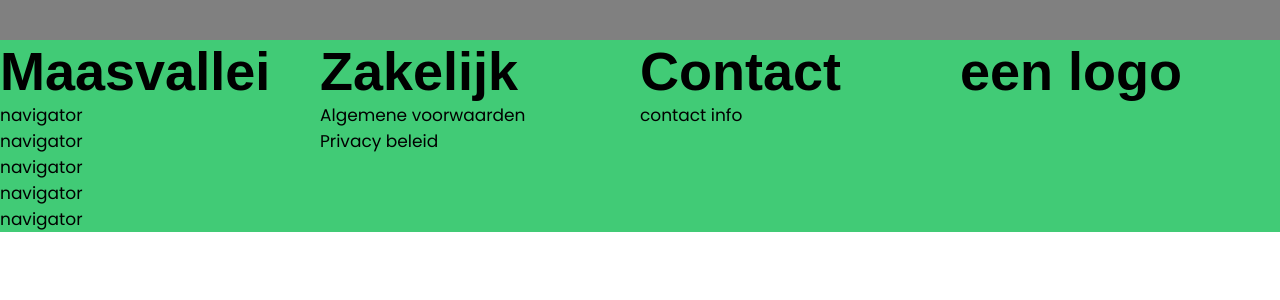
After one commit to Draagn282/Praktijkwijzer, a PHP site: page /schoonmaak/dashboardCleaner.php in a window 1280 px wide. The commit adds this page. Shown: the top 300 px of the page. Run offline with PHP 8.4, Linux system fonts and the light colour scheme; some web fonts are replaced.

Commit message:
voor daan
push voor de margins en padding

```diff
--- a/css/styles.css
+++ b/css/styles.css
@@ -19,22 +19,24 @@ voor elke section zet een space  */
 /* -- TITLES EN PARAGRAPHS */
 /* -- PAGES */
 /* -- HOME PAGE */
+/* -- SCHOONMAAK DASHBOARD */
 
 /************************* ALGEMENEEN *************************/
 
 @import url("https://fonts.googleapis.com/css2?family=Open+Sans:wght@500&family=Poppins&display=swap");
-
+@import url("https://fonts.cdnfonts.com/css/nature");
 :root {
   --primary: #000000;
-  --secondary: #ffffff;
+  --secondary: #41cb76;
   --black: #000000;
   --white: #ffffff;
   --popins: "Poppins", sans-serif;
   --sans: "Open Sans", sans-serif;
+  --nature: "Nature", sans-serif;
 }
 
 ::selection {
-  color: var(--secondary);
+  color: rgb(255, 201, 86);
 }
 
 * {
@@ -46,8 +48,6 @@ voor elke section zet een space  */
 
 /********** TITLES EN PARAGRAPHS **********/
 
-h1,
-h2,
 h3,
 h4,
 h5,
@@ -59,7 +59,9 @@ p {
 
 h1,
 h2 {
-  font-size: 72px;
+  font-size: 54px;
+  font-family: var(--nature);
+  color: var(--primary);
 }
 
 h3 {
@@ -141,3 +143,55 @@ header {
   height: 40px;
   background-color: grey;
 }
+
+/************************* SCHOONMAAK DASHBOARD *************************/
+
+/********** MAIN UX **********/
+.dc-ux-section {
+  width: 100%;
+  height: auto;
+  display: flex;
+  justify-content: center;
+}
+
+.dc-ux-wrapped-section {
+  width: 100%;
+  height: auto;
+  max-width: 1500px;
+  display: flex;
+  justify-content: space-between;
+  background-color: var(--secondary);
+}
+
+.dc-ux-block-section {
+  width: 25%;
+}
+
+.dc-ux-block-div {
+  width: fit-content;
+}
+
+@media only screen and (max-width: 1200px) {
+  .dc-ux-wrapped-section {
+    flex-wrap: wrap;
+  }
+  .dc-ux-block-section {
+    width: 50%;
+    display: flex;
+    justify-content: center;
+  }
+}
+
+@media only screen and (max-width: 767px) {
+  .dc-ux-block-section {
+    width: 100%;
+  }
+}
+
+/********** HEADER **********/
+
+/********** FOOTER **********/
+
+/********** dashboard **********/
+
+/********** BUTTTONS **********/
--- /dev/null
+++ b/schoonmaak/dashboardCleaner.php
@@ -0,0 +1,50 @@
+<!DOCTYPE html>
+<html lang="en">
+  <head>
+    <meta charset="UTF-8" />
+    <meta http-equiv="X-UA-Compatible" content="IE=edge" />
+    <meta name="viewport" content="width=device-width, initial-scale=1.0" />
+    <link rel="stylesheet" href="../css/styles.css" />
+    <!--- vergeet favicon niet --->
+    <link rel="shortcuticon" href="#" />
+    <title>Document</title>
+  </head>
+  <body>
+    <header></header>
+    <main></main>
+    <footer>
+      <section class="dc-ux-section">
+        <section class="dc-ux-wrapped-section">
+          <section class="dc-ux-block-section">
+            <div class="dc-ux-block-div">
+              <h2>Maasvallei</h2>
+              <p>navigator</p>
+              <p>navigator</p>
+              <p>navigator</p>
+              <p>navigator</p>
+              <p>navigator</p>
+            </div>
+          </section>
+          <section class="dc-ux-block-section">
+            <div class="dc-ux-block-div">
+              <h2>Zakelijk</h2>
+              <p>Algemene voorwaarden</p>
+              <p>Privacy beleid</p>
+            </div>
+          </section>
+          <section class="dc-ux-block-section">
+            <div class="dc-ux-block-div">
+              <h2>Contact</h2>
+              <p>contact info</p>
+            </div>
+          </section>
+          <section class="dc-ux-block-section">
+            <div class="dc-ux-block-div">
+              <h2>een logo</h2>
+            </div>
+          </section>
+        </section>
+      </section>
+    </footer>
+  </body>
+</html>
```
